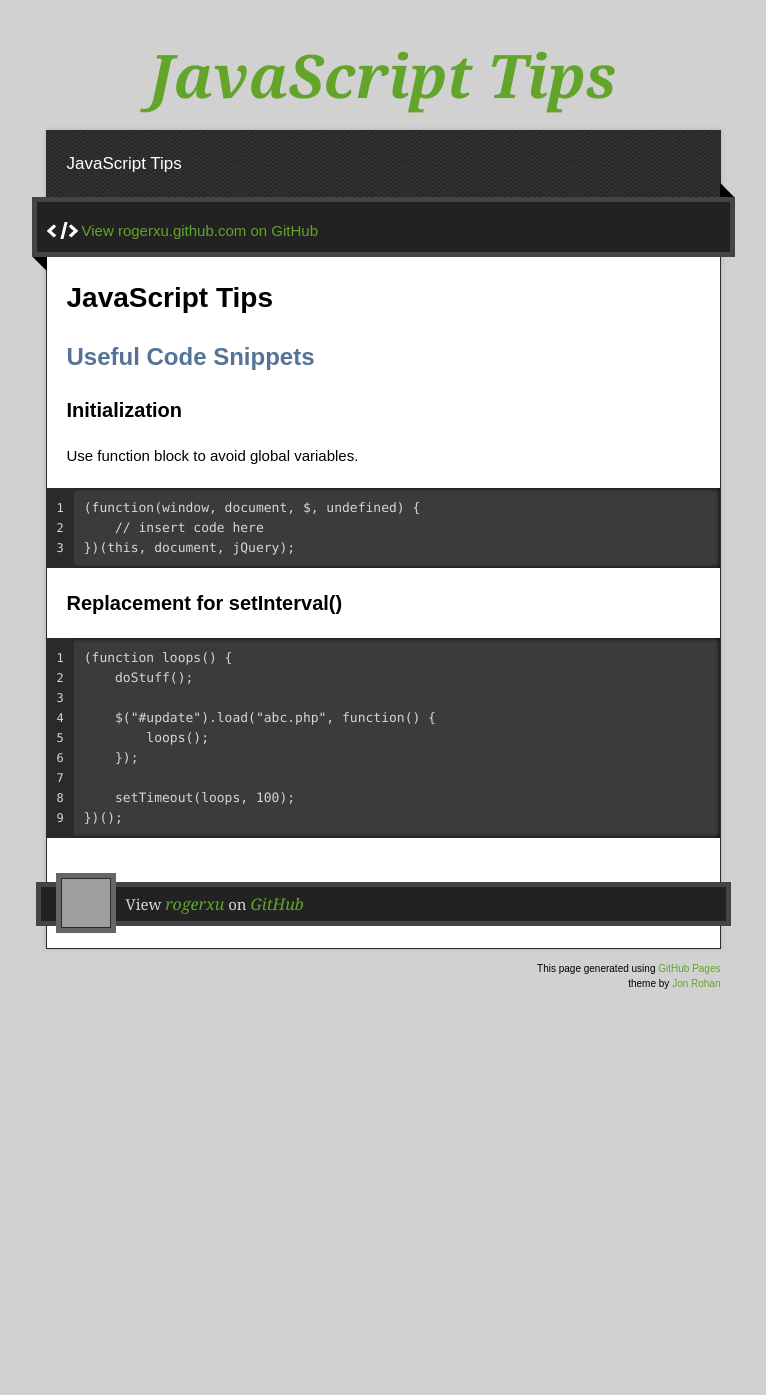
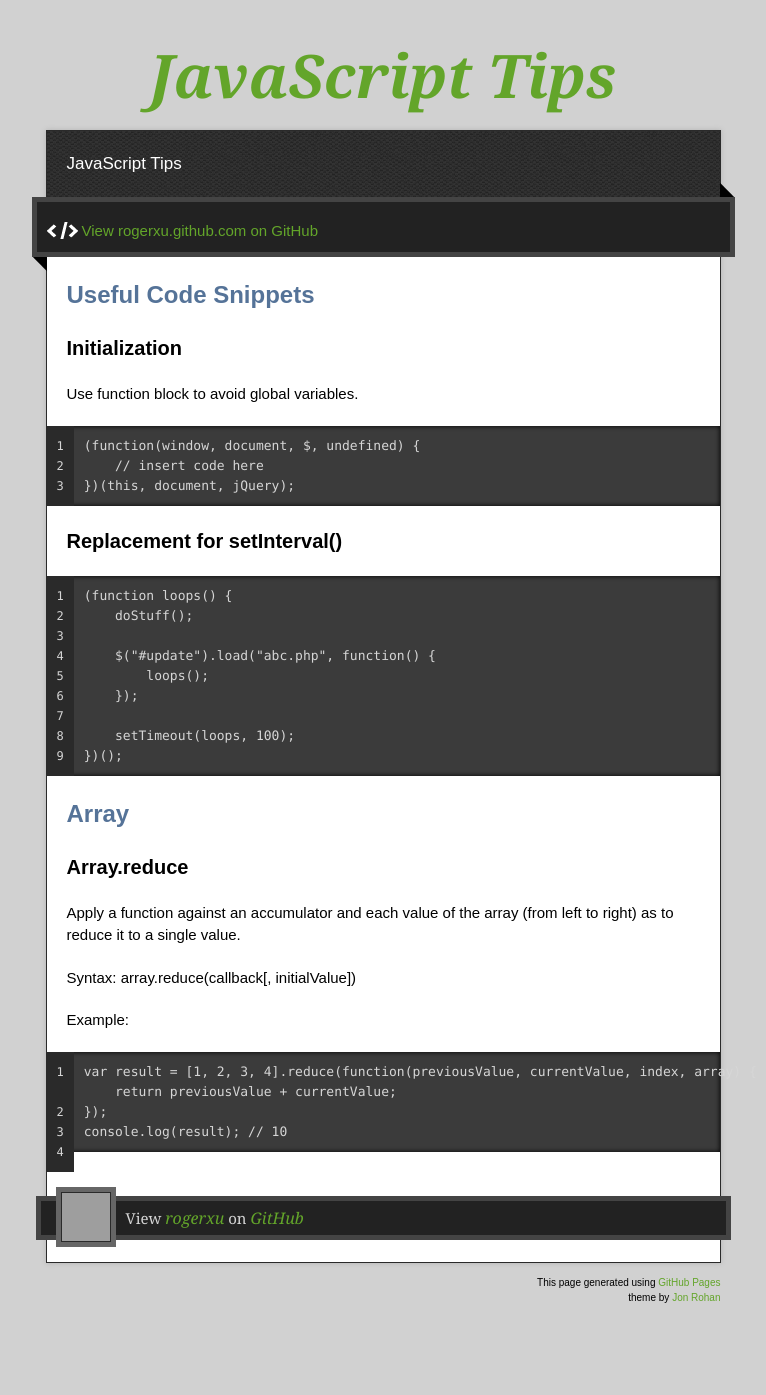
Before and after one commit to rogerxu/rogerxu.github.io, a Jekyll site: the page built from _posts/2012-10-30-javascript-tips.md, in a window 1280 px wide. Shown: the whole page, without its empty margins (257-1023 px from the left). Built offline with Jekyll 4.4.1, drawn with Linux system fonts in a browser that asks for light colours; nearby versions of some CDN libraries; before the commit the page ends 1081 px from its top, so only the background shows below that; grey boxes are pictures that could not be loaded.

Commit message:
Add Array.reduce in JavaScript Tips post.

```diff
--- a/_posts/2012-10-30-javascript-tips.md
+++ b/_posts/2012-10-30-javascript-tips.md
@@ -2,8 +2,6 @@
 layout: post
 title: JavaScript Tips
 ---
-
-# JavaScript Tips
 
 ## Useful Code Snippets
 
@@ -26,3 +24,19 @@ Use function block to avoid global variables.
 
         setTimeout(loops, 100);
     })();
+
+
+## Array
+
+### Array.reduce
+
+Apply a function against an accumulator and each value of the array (from left to right) as to reduce it to a single value.
+
+Syntax: `array.reduce(callback[, initialValue])`
+
+Example:
+
+    var result = [1, 2, 3, 4].reduce(function(previousValue, currentValue, index, array) {
+        return previousValue + currentValue;
+    });
+    console.log(result); // 10
```
